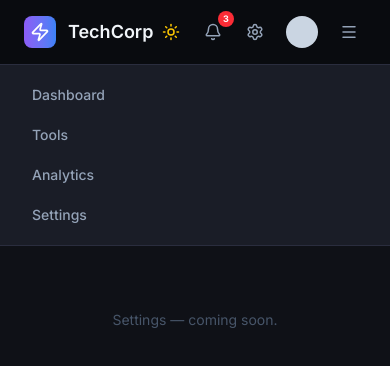
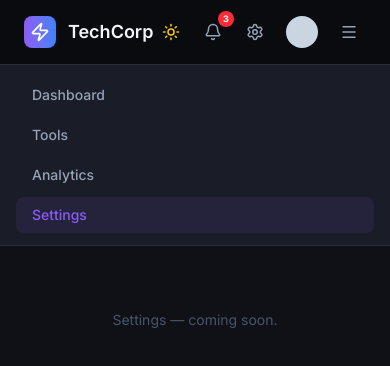
Before and after one commit to freescout/internal-tools-dashboard, a React (Vite) app: page /settings in a window 390 px wide. Both pictures are taken after a click on the button 349 px from the left and 32 px from the top of the page. Shown: the top 366 px of the page. Built offline with nearby package versions, Linux system fonts and the light colour scheme.

Commit message:
feat: adaptive search placeholder based on current route

```diff
--- a/src/components/layout/Header.jsx
+++ b/src/components/layout/Header.jsx
@@ -8,7 +8,7 @@ import {
   Settings,
 } from "lucide-react";
 import { useState } from "react";
-import { NavLink } from "react-router-dom";
+import { NavLink, useLocation } from "react-router-dom";
 
 const navLinks = [
   { label: "Dashboard", path: "/" },
@@ -18,7 +18,15 @@ const navLinks = [
 ];
 
 export default function Header() {
+  const location = useLocation();
   const [menuOpen, setMenuOpen] = useState(false);
+
+  const searchPlaceholder =
+    location.pathname === "/analytics"
+      ? "Search metrics, insights..."
+      : location.pathname === "/tools"
+        ? "Search tools, vendors, categories..."
+        : "Search tools...";
 
   return (
     <header className="sticky top-0 z-50 w-full border-b border-border bg-surface-dark">
@@ -61,7 +69,7 @@ export default function Header() {
             <Search size={14} className="text-text-muted shrink-0" />
             <input
               type="text"
-              placeholder="Search tools..."
+              placeholder={searchPlaceholder}
               className="bg-transparent text-sm text-text-primary placeholder:text-text-muted outline-none w-full"
             />
           </div>
@@ -110,11 +118,14 @@ export default function Header() {
             <NavLink
               key={link.label}
               to={link.path}
-              className={`px-4 py-2 rounded-lg text-sm font-medium transition-colors ${
-                link.active
-                  ? "bg-accent-purple/10 text-accent-purple font-semibold"
-                  : "text-text-secondary hover:text-text-primary hover:bg-white/5"
-              }`}
+              onClick={() => setMenuOpen(false)}
+              className={({ isActive }) =>
+                `px-4 py-2 rounded-lg text-sm font-medium transition-colors ${
+                  isActive
+                    ? "bg-accent-purple/10 text-accent-purple"
+                    : "text-text-secondary hover:text-text-primary hover:bg-white/5"
+                }`
+              }
             >
               {link.label}
             </NavLink>
```
